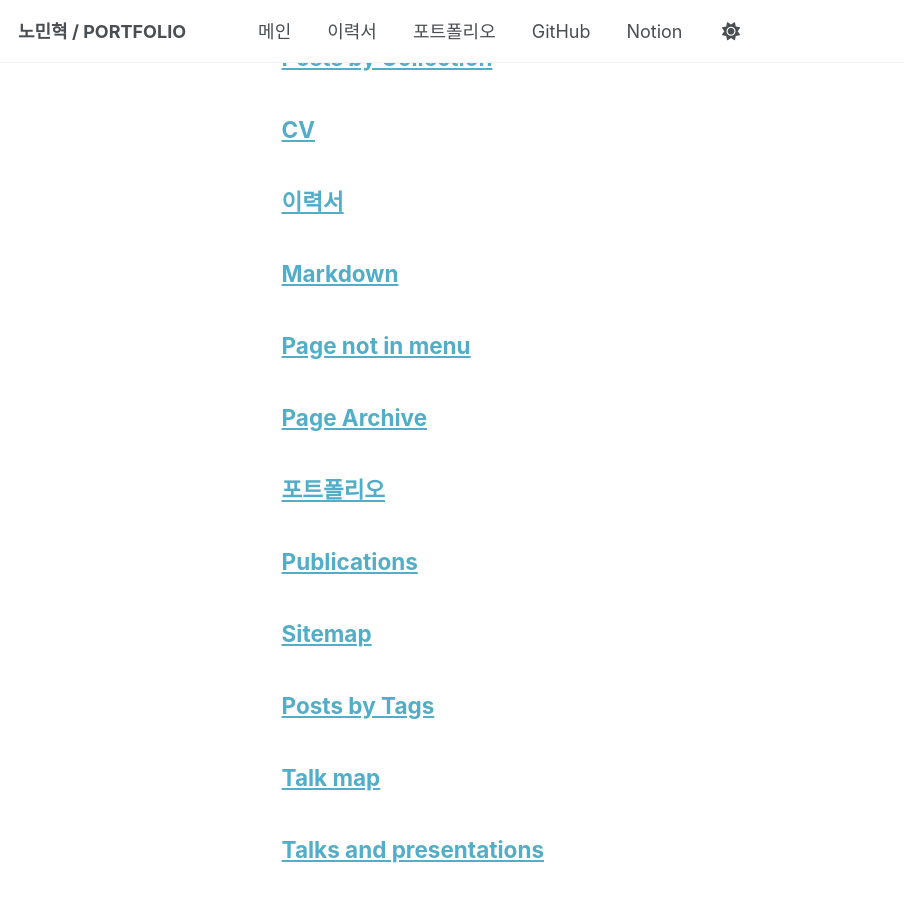
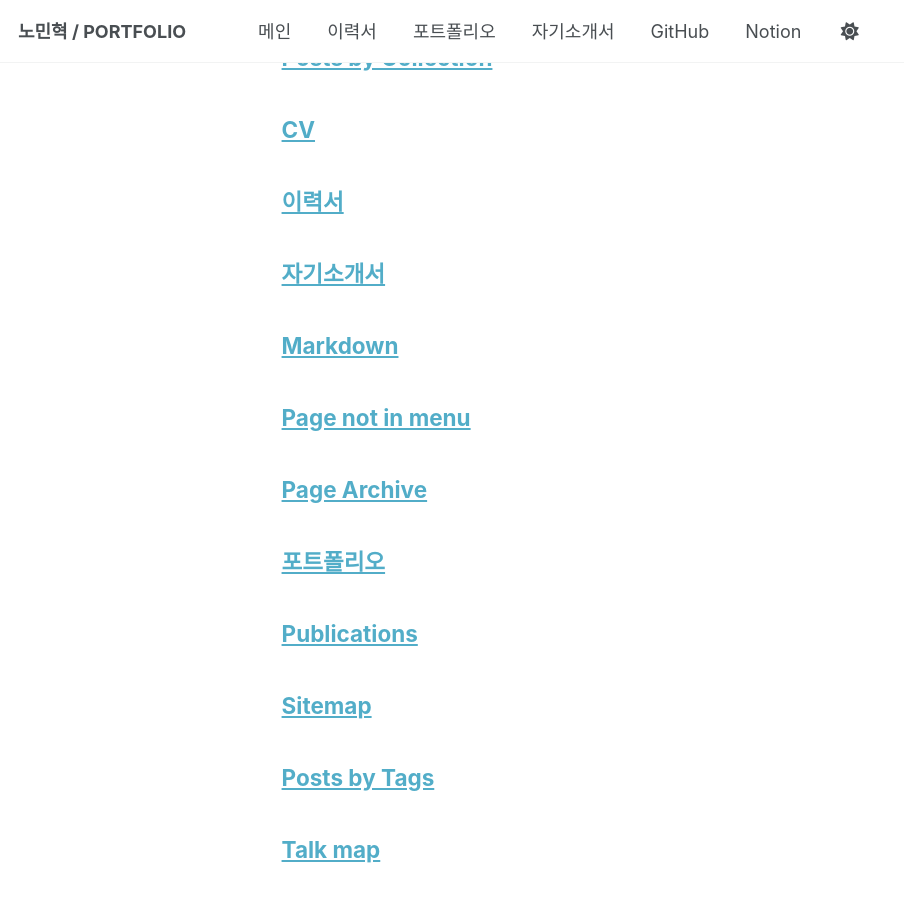
Before and after one commit to nohminhyeok/nohminhyeok.github.io, a Jekyll site: the page built from _pages/page-archive.html, in a window 1280 px wide and 900 px high, scrolled down 344 px. Shown: the whole window, without its empty margins (0-904 px from the left). Built offline with Jekyll 4.4.1, drawn with Linux system fonts in a browser that asks for light colours; a script that is not in the unit is left out.

Commit message:
자기소개서 추가

```diff
--- a/_data/navigation.yml
+++ b/_data/navigation.yml
@@ -16,6 +16,9 @@ main:
   - title: "포트폴리오"
     url: /portfolio/
 
+  - title: "자기소개서"
+    url: /introduce/
+
   - title: "GitHub"
     url: https://github.com/nohminhyeok
 
--- /dev/null
+++ b/introduce/index.md
@@ -0,0 +1,50 @@
+---
+title: "자기소개서"
+layout: single
+author_profile: true
+permalink: /introduce/     # /introduce 로 접속되게 고정
+classes: wide
+---
+
+<div class="cv-wrap">
+
+  <h2>자기소개</h2>
+  <div class="cv-card">
+    <p class="meta">백엔드 개발자로 성장하기 위해 기본기와 협업을 중요하게 생각합니다.</p>
+  </div>
+
+  <h2 id="growth">성장과정</h2>
+  <div class="cv-card">
+    <p>저는 책임감을 가장 중요한 가치로 삼아 왔습니다. 군에서 7년간 복무하며 돌발 상황에서도 침착하게 판단하고 우선순위를 정리하는 법을 배웠고, 협업 없이는 완성도가 나오기 어렵다는 사실을 몸으로 익혔습니다. 이 경험은 어떤 문제든 끝까지 파고드는 집요함과 팀의 목표를 우선시하는 태도로 이어졌습니다.</p>
+  </div>
+
+  <h2 id="traits">성격소개</h2>
+  <div class="cv-card">
+    <p>저는 꼼꼼하고 집요한 편입니다. 작은 오류도 이유를 밝혀야 마음이 놓이는 성향이라 기록 분석과 원인 역추적에 강점이 있습니다. 다만 집요함이 독선으로 흐르지 않도록 팀의 기준과 합의된 절차를 먼저 따릅니다. 필요할 때는 데이터와 기록을 근거로 의견을 제시하되, 최종 결정은 팀의 일관성을 따릅니다.</p>
+  </div>
+
+  <h2 id="career">학창시절 및 경력</h2>
+  <div class="cv-card">
+    <p>대전보건대학교 의무부사관과를 졸업한 뒤, 군에서 인사·행정·환자 관리 등 다양한 업무를 수행했습니다. 업무 특성상 기록·절차 준수·보안이 필수였고, 이를 통해 신뢰성과 정확성이 요구되는 환경에 익숙해졌습니다. 실무에서 쌓은 문서화, 체계적 처리, 반복 업무의 표준화/자동화 관점은 이후 개발 학습과 프로젝트에도 자연스럽게 연결되었습니다.</p>
+  </div>
+
+  <h2 id="motive">지원동기 및 포부</h2>
+  <div class="cv-card">
+    <p>전역 후 꾸준히 실력을 쌓아 성장할 수 있는 일을 찾다가 개발에 매력을 느꼈습니다. 기능을 만들고 개선하는 과정이 즐거웠고, 분석–원인 파악–해결로 이어지는 흐름이 제 성향과 잘 맞았습니다. 이제는 단순 구현을 넘어 협업과 유지보수, 재현 가능성을 고려하는 개발자를 지향합니다.</p>
+    <p class="meta">앞으로 백엔드 개발자로서 <strong>합의는 빠르게, 실행은 정확하게, 결과는 기록으로 남기는 루프</strong>를 기본으로 삼겠습니다. 어떤 환경에서도 책임감을 잃지 않고, 꾸준한 학습과 개선으로 안정적인 시스템을 만드는 사람으로 성장하겠습니다.</p>
+  </div>
+
+</div>
+
+<style>
+:root{ --cv-radius: 14px; }
+@media (min-width: 900px){ :root{ --cv-radius: 18px; } }
+
+.cv-card{
+  background: transparent !important;
+  border: 1px solid rgba(127,127,127,.18) !important;
+  border-radius: var(--cv-radius) !important;
+  box-shadow: none !important;
+  padding: 18px 20px;
+}
+</style>
```
